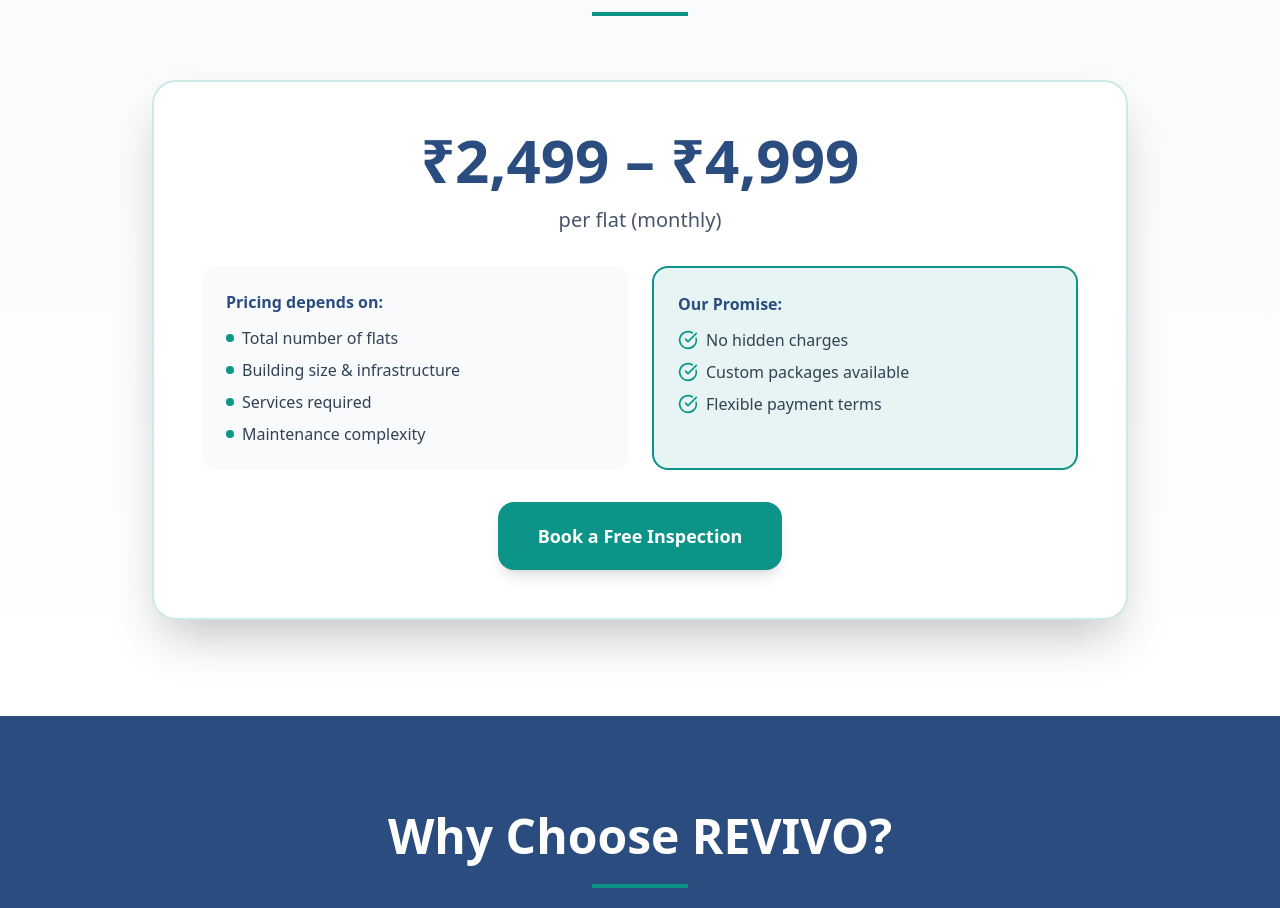
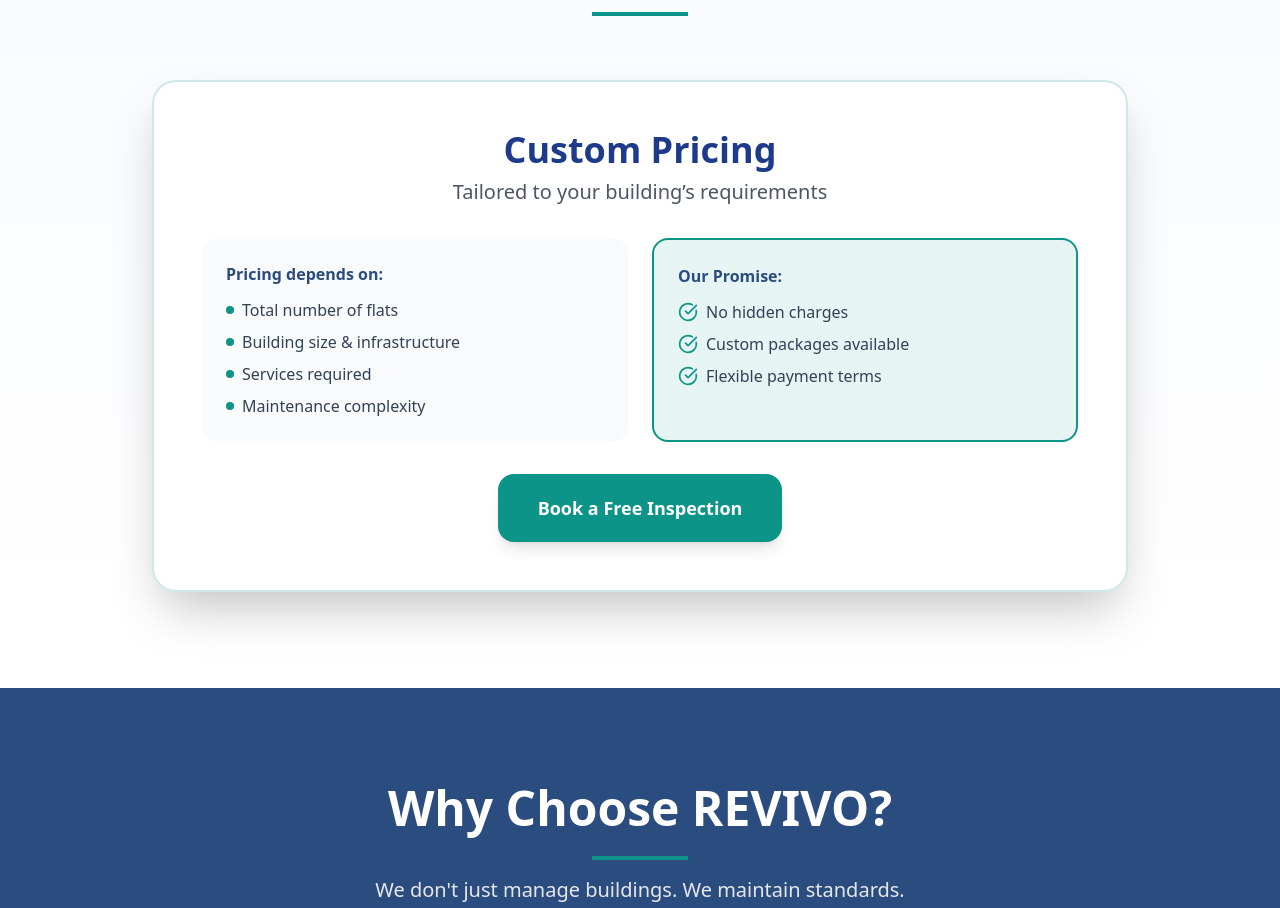
Before and after one commit to arhaanpasha213-blip/revivo-final, a React (Create React App) app in the folder frontend/: page / in a window 1280 px wide. Shown: the part 2500-3408 px from the top of the page. Built offline with nearby package versions, Linux system fonts and the light colour scheme; no server answers.

Commit message:
removed fixed pricing

```diff
--- a/frontend/src/pages/Home.jsx
+++ b/frontend/src/pages/Home.jsx
@@ -290,9 +290,9 @@ export default function Home() {
 
           <div className="p-12 rounded-3xl shadow-2xl border-2 border-[#0D9488]/20 bg-white">
             <div className="text-center mb-8">
-              <div className="text-5xl md:text-6xl font-black text-[#2B4C7E] mb-4">₹2,499 – ₹4,999</div>
-              <p className="text-xl text-slate-600">per flat (monthly)</p>
-            </div>
+  <div className="text-4xl font-bold text-blue-900">Custom Pricing</div>
+  <p className="text-xl text-gray-600 mt-2">Tailored to your building’s requirements</p>
+</div>
 
             <div className="grid md:grid-cols-2 gap-6 mb-8">
               <div className="bg-slate-50 p-6 rounded-2xl">
```
